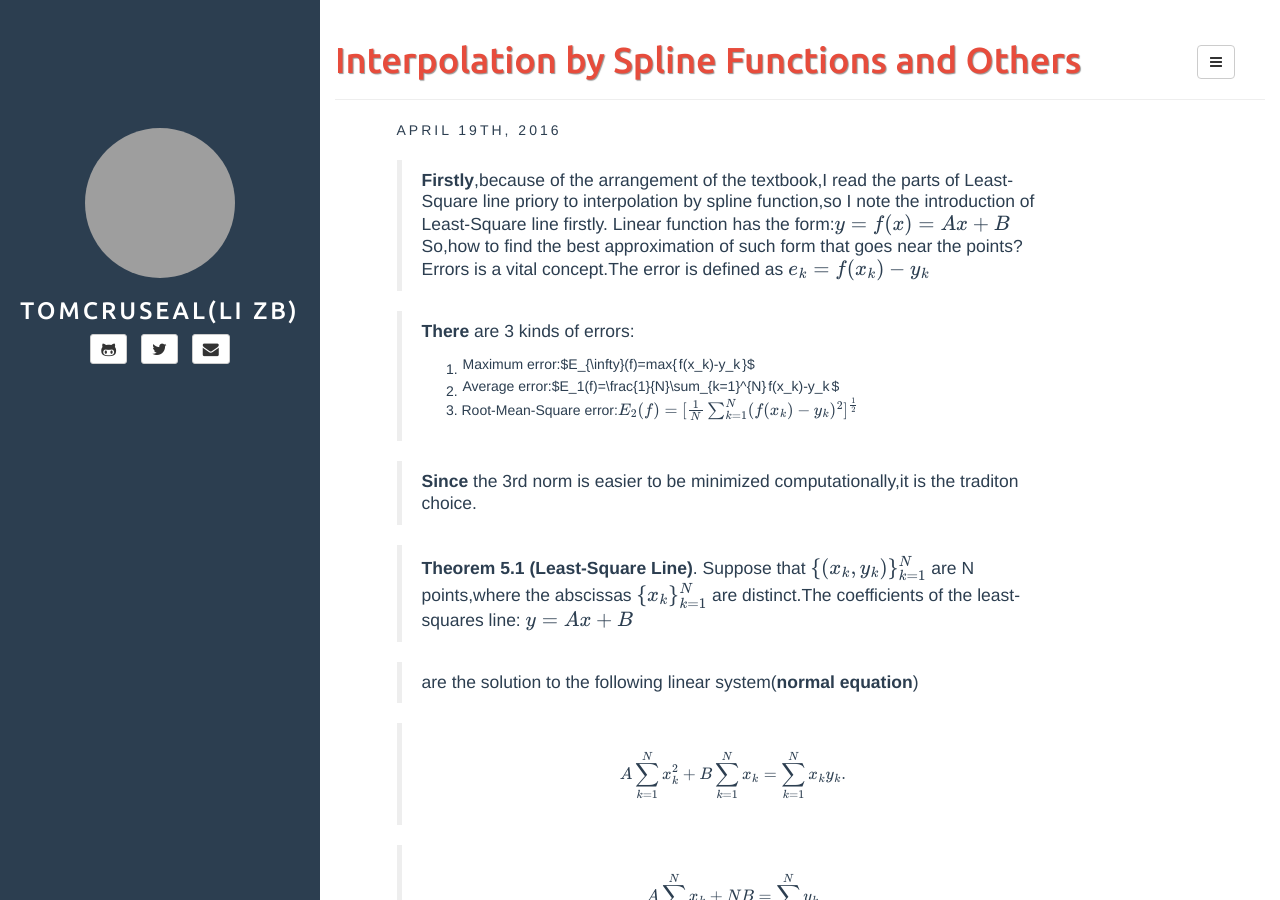
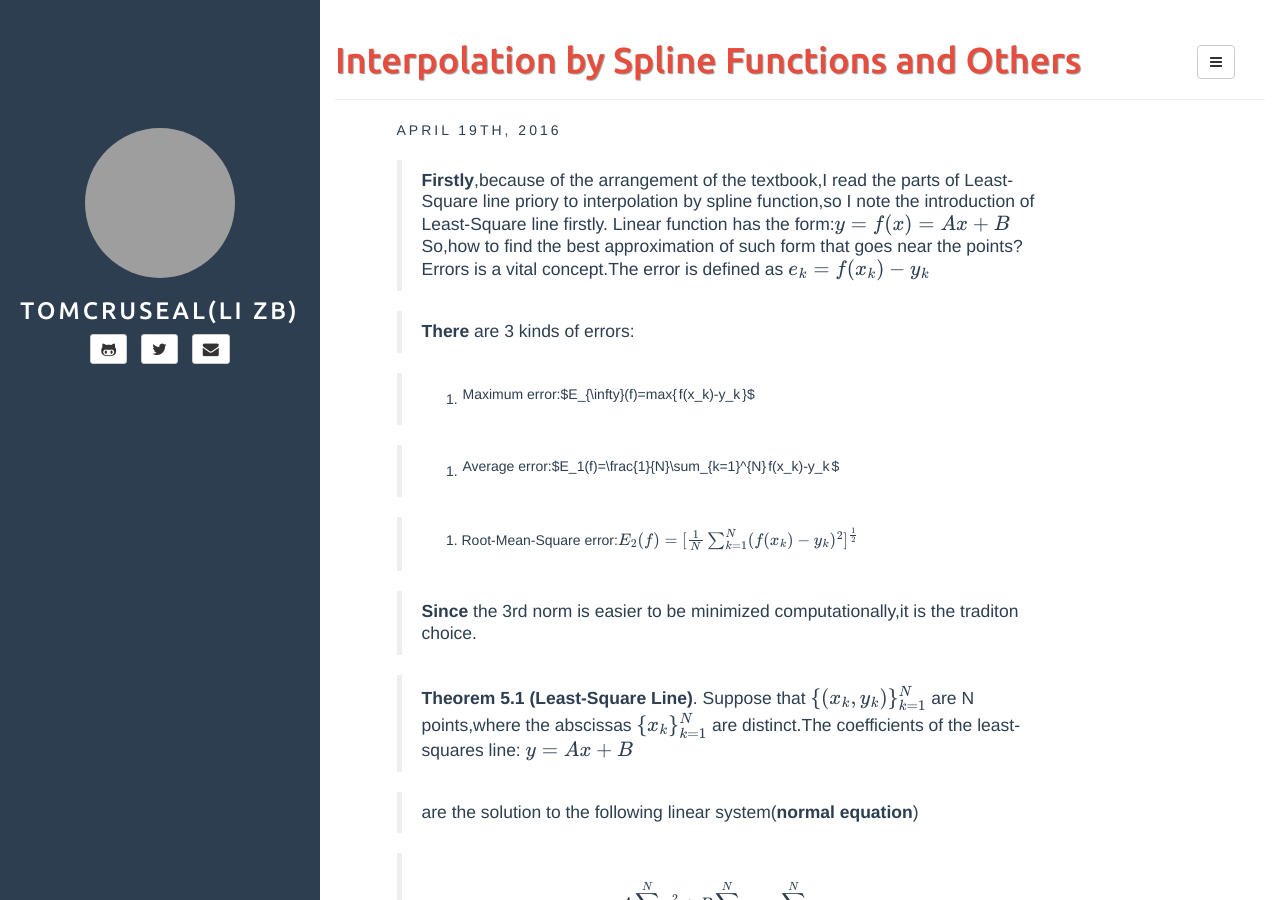
Before and after one commit to Tomcruseal/tomcruseal.github.io, a Jekyll site: the page built from _posts/2016-4-19-e-spline-interpolation.md, in a window 1280 px wide and 900 px high. Built offline with Jekyll 4.4.1, drawn with Linux system fonts in a browser that asks for light colours; formulas are drawn with MathJax 3; comment, search, counter and statistics services are not loaded; grey boxes are pictures that could not be loaded.

Commit message:
20160420zq

```diff
--- a/_posts/2016-4-19-e-spline-interpolation.md
+++ b/_posts/2016-4-19-e-spline-interpolation.md
@@ -11,9 +11,12 @@ Linear function has the form:$y=f(x)=Ax+B$
 So,how to find the best approximation of such form that goes near the points?Errors is a vital concept.The error is defined as $e_k=f(x_k)-y_k$
 
 >**There** are 3 kinds of errors:
-1. Maximum error:$E_{\infty}(f)=max\{|f(x_k)-y_k|\}$
-2. Average error:$E_1(f)=\frac{1}{N}\sum_{k=1}^{N}|f(x_k)-y_k|$
-3. Root-Mean-Square error:$E_2(f)=[\frac{1}{N}\sum_{k=1}^{N}(f(x_k)-y_k)^2]^\frac{1}{2}$
+
+>1. Maximum error:$E_{\infty}(f)=max\{|f(x_k)-y_k|\}$
+
+>2. Average error:$E_1(f)=\frac{1}{N}\sum_{k=1}^{N}|f(x_k)-y_k|$
+
+>3. Root-Mean-Square error:$E_2(f)=[\frac{1}{N}\sum_{k=1}^{N}(f(x_k)-y_k)^2]^\frac{1}{2}$
 
 >**Since** the 3rd norm is easier to be minimized computationally,it is the traditon choice.
 
```
